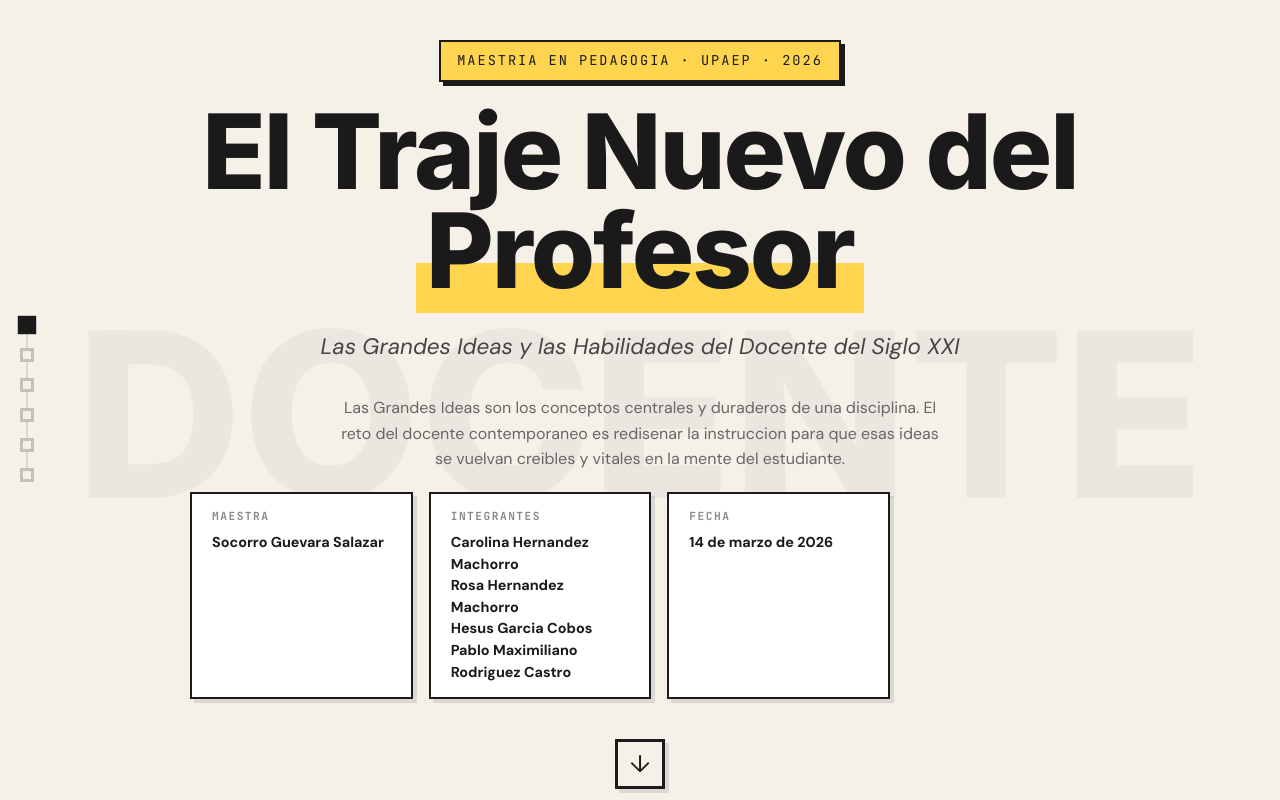
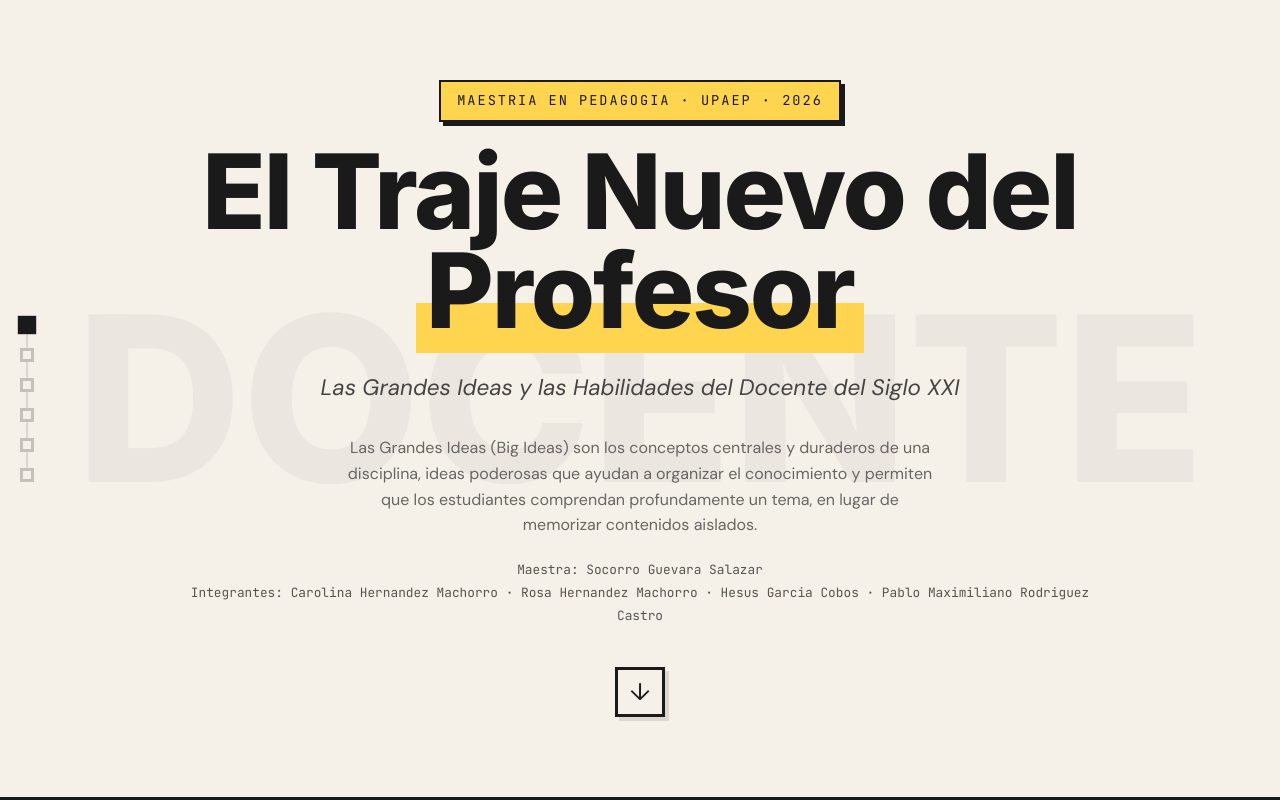
Before and after one commit to HesusG/el-nuevo-traje, a plain HTML site: page index.html in a window 1280 px wide. Shown: the top 800 px of the page. Drawn offline with Linux system fonts and the light colour scheme.

Commit message:
Revert hero to simple format and enrich section content
- Restore simple hero meta (Maestra/Integrantes text)
- Update intro with Big Ideas definition from team text
- Enrich socioemocional section with Rosa's content on empathy
- Enrich technology section with Hesus's content on simulations
- Enrich innovation section with Carolina's content on planning

```diff
--- a/index.html
+++ b/index.html
@@ -112,20 +112,9 @@
             font-size: 1rem; color: #666; margin-bottom: 20px;
             max-width: 600px; margin-left: auto; margin-right: auto;
         }
-        .hero-cards {
-            display: flex; flex-wrap: wrap; gap: 16px; justify-content: center;
-            margin-bottom: 40px; max-width: 700px;
-        }
-        .hero-card {
-            border: 2px solid var(--fg); padding: 14px 20px; background: #fff;
-            box-shadow: 4px 4px 0 rgba(0,0,0,0.1); text-align: left; flex: 1; min-width: 180px;
-        }
-        .hero-card-label {
-            font-family: var(--font-mono); font-size: 0.7rem; text-transform: uppercase;
-            letter-spacing: 1.5px; color: #888; margin-bottom: 6px; font-weight: 700;
-        }
-        .hero-card-name {
-            font-size: 0.9rem; font-weight: 600; line-height: 1.5;
+        .hero-meta {
+            font-family: var(--font-mono); font-size: 0.8rem; color: #555;
+            margin-bottom: 40px; line-height: 1.8;
         }
         .hero-arrow {
             width: 50px; height: 50px; border: var(--border);
@@ -512,26 +501,11 @@
             <div class="hero-pre">Maestria en Pedagogia · UPAEP · 2026</div>
             <h1 class="hero-title">El Traje Nuevo del <span>Profesor</span></h1>
             <p class="hero-sub">Las Grandes Ideas y las Habilidades del Docente del Siglo XXI</p>
-            <p class="hero-intro">Las Grandes Ideas son los conceptos centrales y duraderos de una disciplina. El reto del docente contemporaneo es redisenar la instruccion para que esas ideas se vuelvan creibles y vitales en la mente del estudiante.</p>
-
-            <div class="hero-cards">
-                <div class="hero-card">
-                    <div class="hero-card-label">Maestra</div>
-                    <div class="hero-card-name">Socorro Guevara Salazar</div>
-                </div>
-                <div class="hero-card">
-                    <div class="hero-card-label">Integrantes</div>
-                    <div class="hero-card-name">Carolina Hernandez Machorro</div>
-                    <div class="hero-card-name">Rosa Hernandez Machorro</div>
-                    <div class="hero-card-name">Hesus Garcia Cobos</div>
-                    <div class="hero-card-name">Pablo Maximiliano Rodriguez Castro</div>
-                </div>
-                <div class="hero-card">
-                    <div class="hero-card-label">Fecha</div>
-                    <div class="hero-card-name">14 de marzo de 2026</div>
-                </div>
+            <p class="hero-intro">Las Grandes Ideas (Big Ideas) son los conceptos centrales y duraderos de una disciplina, ideas poderosas que ayudan a organizar el conocimiento y permiten que los estudiantes comprendan profundamente un tema, en lugar de memorizar contenidos aislados.</p>
+            <div class="hero-meta">
+                Maestra: Socorro Guevara Salazar<br>
+                Integrantes: Carolina Hernandez Machorro · Rosa Hernandez Machorro · Hesus Garcia Cobos · Pablo Maximiliano Rodriguez Castro
             </div>
-
             <a href="#intro" class="hero-arrow">↓</a>
         </div>
     </section>
@@ -545,8 +519,8 @@
                 <span class="s-era">Las Grandes Ideas</span>
                 <h2 class="s-name">La brecha entre el profesor y el estudiante</h2>
                 <div class="s-body">
-                    <p>Lo que para el profesor es <em>obvio</em>, para el estudiante suele ser <em>abstracto, confuso o irrelevante</em>. Las Grandes Ideas, los principios que organizan el conocimiento y le dan sentido, no se transmiten por repetición ni por simplificación.</p>
-                    <p>El reto del docente contemporáneo no es repetir contenido, sino <em>rediseñar la instrucción</em> para que las grandes ideas se vuelvan creíbles y vitales.</p>
+                    <p>Lo que para el profesor es <em>obvio</em>, para el estudiante suele ser <em>abstracto, confuso o irrelevante</em>. Las Grandes Ideas, los principios que organizan el conocimiento y le dan sentido, no se transmiten por repeticion ni por simplificacion.</p>
+                    <p>Por eso hablamos del "nuevo traje del profesor": ya no basta con transmitir informacion. El docente necesita desarrollar nuevas habilidades que le permitan <em>traducir las grandes ideas en experiencias comprensibles, relevantes y humanas</em> para los estudiantes.</p>
                 </div>
 
                 <div class="rb" onclick="tgl(this)" role="button" tabindex="0" aria-expanded="false" onkeydown="if(event.key==='Enter'||event.key===' '){event.preventDefault();tgl(this)}">
@@ -599,8 +573,8 @@
                 <h2 class="s-name" style="color:var(--c)">Competencias Socioemocionales</h2>
                 <p class="s-thesis" style="border-color:var(--c)">El corazon del traje: sin empatia, el traje es cascara vacia.</p>
                 <div class="s-body">
-                    <p>Todo traje tiene un interior que toca la piel, la parte que nadie ve pero que sostiene todo lo demás. El <em>corazón del traje</em> del docente es su capacidad socioemocional: la empatía, la escucha activa, la construcción de espacios donde el estudiante se sienta seguro para equivocarse.</p>
-                    <p>Sin este corazón, el traje es una cáscara vacía. Un docente puede dominar la tecnología y las metodologías más innovadoras, pero si no conecta emocionalmente con sus estudiantes, las grandes ideas seguirán siendo abstractas e inalcanzables. La empatía es lo que transforma la <em>información</em> en <em>comprensión</em>.</p>
+                    <p>La empatia permite comprender las emociones, intereses y necesidades de los estudiantes. Estas capacidades permiten crear ambientes de aprendizaje seguros, inclusivos y respetuosos, donde los estudiantes se sientan motivados y valorados.</p>
+                    <p>El docente no solo ensena contenidos, sino que tambien influye en la formacion integral de los estudiantes. Sin esta conexion emocional, el traje es una cascara vacia: un docente puede dominar la tecnologia y las metodologias mas innovadoras, pero si no conecta emocionalmente con sus estudiantes, las grandes ideas seguiran siendo abstractas e inalcanzables.</p>
                 </div>
 
                 <div class="rb" onclick="tgl(this)" role="button" tabindex="0" aria-expanded="false" onkeydown="if(event.key==='Enter'||event.key===' '){event.preventDefault();tgl(this)}">
@@ -675,8 +649,9 @@
                 <h2 class="s-name" style="color:var(--c)">Integración de la Tecnología</h2>
                 <p class="s-thesis" style="border-color:var(--c)">Los hilos digitales: la tecnologia teje puentes entre lo abstracto y lo concreto.</p>
                 <div class="s-body">
-                    <p>Los hilos con los que está tejido el traje son la <em>tecnología</em>. No son el traje en si, son lo que lo teje, lo que conecta cada pieza con las demás y con el mundo del estudiante.</p>
-                    <p>Las simulaciones, las visualizaciones, los proyectos prácticos son <em>puntadas</em> que unen lo abstracto con lo concreto. Un concepto de física cobra vida en una simulación interactiva. Una idea matemática se vuelve tangible en una visualización de datos. La tecnología no reemplaza al docente: le da nuevos hilos con los cuales tejer puentes entre las grandes ideas y la experiencia del estudiante.</p>
+                    <p>La tecnologia puede ayudar al profesor a hacer visibles y concretas las grandes ideas. Muchos temas implican conceptos abstractos que pueden resultar dificiles de comprender si solo se presentan de forma teorica. Para que los estudiantes se involucren realmente con el aprendizaje, primero necesitan entender por que ese conocimiento es relevante para ellos y como se conecta con situaciones reales.</p>
+                    <p>Podemos apoyarnos en <em>simulaciones</em> que permiten experimentar con fenomenos complejos, <em>visualizaciones</em> que ayudan a representar procesos no visibles a simple vista, y <em>proyectos practicos</em> donde los estudiantes aplican lo aprendido para resolver problemas concretos.</p>
+                    <p>De esta manera transformamos momentos tradicionalmente pasivos de la clase en experiencias de aprendizaje activas, donde los estudiantes participan, experimentan y reflexionan. Estas actividades tambien generan oportunidades para evaluar el aprendizaje en contextos reales, observando como los estudiantes aplican sus conocimientos y habilidades.</p>
                 </div>
 
                 <div class="rb" onclick="tgl(this)" role="button" tabindex="0" aria-expanded="false" onkeydown="if(event.key==='Enter'||event.key===' '){event.preventDefault();tgl(this)}">
@@ -765,8 +740,8 @@
                 <h2 class="s-name" style="color:var(--c)">Innovación Pedagógica y Aprendizaje Continuo</h2>
                 <p class="s-thesis" style="border-color:var(--c)">La tela que se renueva: la practica reflexiva mantiene al docente vigente.</p>
                 <div class="s-body">
-                    <p>La tela del traje no es estatica: se <em>renueva</em>, se <em>adapta</em>, se <em>transforma</em>. Un traje que no evoluciona se vuelve obsoleto; un docente que no se actualiza pierde la capacidad de conectar con las nuevas generaciones.</p>
-                    <p>La <em>práctica reflexiva</em> y el <em>aprendizaje continuo</em> son lo que mantiene el traje vigente. Cada nueva investigación, cada proyecto innovador, cada momento de reflexión sobre la propia práctica es un hilo que renueva la tela. El docente del siglo XXI no termina de formarse nunca, y esa es precisamente su fortaleza.</p>
+                    <p>Mantener una formacion constante, investigacion y reflexion sobre la practica docente, ser flexible y disenar proyectos innovadores. El docente debe ser capaz de planificar, desarrollar y evaluar procesos de ensenanza y aprendizaje.</p>
+                    <p>Esto implica el dominio de estrategias de ensenanza y aprendizaje, incluyendo la planificacion, el diseno de actividades didacticas, la aplicacion de metodologias y la evaluacion. La tela del traje no es estatica: se <em>renueva</em>, se <em>adapta</em>, se <em>transforma</em>. El docente del siglo XXI no termina de formarse nunca, y esa es precisamente su fortaleza.</p>
                 </div>
 
                 <div class="rb" onclick="tgl(this)" role="button" tabindex="0" aria-expanded="false" onkeydown="if(event.key==='Enter'||event.key===' '){event.preventDefault();tgl(this)}">
```
